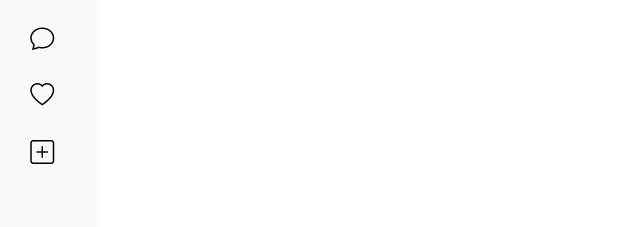
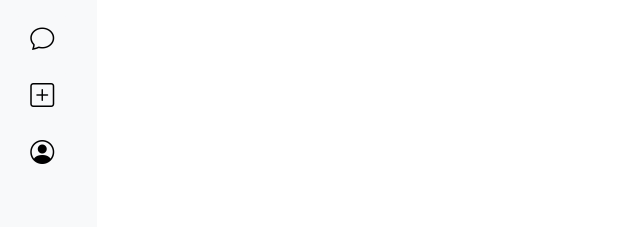
Before and after one commit to ArisLooi/instagram-clone, a React (Vite) app: page / in a window 1280 px wide. Shown: the part 313-540 px from the top of the page, without its empty margins (0-640 px from the left). Built offline with nearby package versions, Linux system fonts and the light colour scheme.

Commit message:
update App.jsx

```diff
--- a/src/App.jsx
+++ b/src/App.jsx
@@ -1,4 +1,5 @@
-import { Button, Col, Row } from "react-bootstrap";
+import { Col, Row } from "react-bootstrap";
+import IconButton from "./components/IconButton";
 
 export default function App() {
   return (
@@ -8,37 +9,18 @@ export default function App() {
         className="d-flex flex-column justify-content-start align-items-center vh-100 bg-light"
         style={{ position: "sticky", top: 0 }}
       >
-        <Button variant={"light my-4"} style={{ marginBottom: "7px" }}>
-          <i className={"bi bi-instagram"} style={{ "font-size": "24px" }}></i>
-        </Button>
-        <Button variant={"light"} style={{ marginBottom: "7px" }}>
-          <i className={"bi bi-house"} style={{ "font-size": "24px" }}></i>
-        </Button>
-        <Button variant={"light"} style={{ marginBottom: "7px" }}>
-          <i className={"bi bi-search"} style={{ "font-size": "24px" }}></i>
-        </Button>
-        <Button variant={"light"} style={{ marginBottom: "7px" }}>
-          <i className={"bi bi-compass"} style={{ "font-size": "24px" }}></i>
-        </Button>
-        <Button variant={"light"} style={{ marginBottom: "7px" }}>
-          <i className={"bi bi-film"} style={{ "font-size": "24px" }}></i>
-        </Button>
-        <Button variant={"light"} style={{ marginBottom: "7px" }}>
-          <i className={"bi bi-chat"} style={{ "font-size": "24px" }}></i>
-        </Button>
-        <Button variant={"light"} style={{ marginBottom: "7px" }}>
-          <i className={"bi bi-heart"} style={{ "font-size": "24px" }}></i>
-        </Button>
-        <Button variant={"light"} style={{ marginBottom: "7px" }}>
-          <i className={"bi bi-plus-square"} style={{ "font-size": "24px" }}></i>
-        </Button>
-        <Button variant={"light mt-auto mb-3"} style={{ marginBottom: "7px" }}>
-          <i className={"bi bi-list"} style={{ "font-size": "24px" }}></i>
-        </Button>
-
+        <IconButton className="bi bi-instagram" isTop />
+        <IconButton className="bi bi-house" />
+        <IconButton className="bi bi-search" />
+        <IconButton className="bi bi-compass" />
+        <IconButton className="bi bi-film" />
+        <IconButton className="bi bi-chat" />
+        <IconButton className="bi bi-plus-square" />
+        <IconButton className="bi bi-person-circle" />
+        <IconButton className="bi bi-list" isBottom />
 
       </Col>
       <Col sm={11}>Main</Col>
-    </Row>
+    </Row >
   )
 }
--- a/src/components/IconButton.jsx
+++ b/src/components/IconButton.jsx
@@ -0,0 +1,17 @@
+import { Button } from "react-bootstrap";
+
+export default function IconButton({ isTop, isBottom, className, onClick }) {
+    let margin = "light";
+
+    if (isTop) {
+        margin = "light my-4";
+    } else if (isBottom) {
+        margin = "light mt-auto mb-3";
+    }
+
+    return (
+        <Button variant={margin} style={{ marginBottom: "7px" }} onClick={onClick}>
+            <i className={className} style={{ "font-size": "24px" }}></i>
+        </Button >
+    );
+}
```
